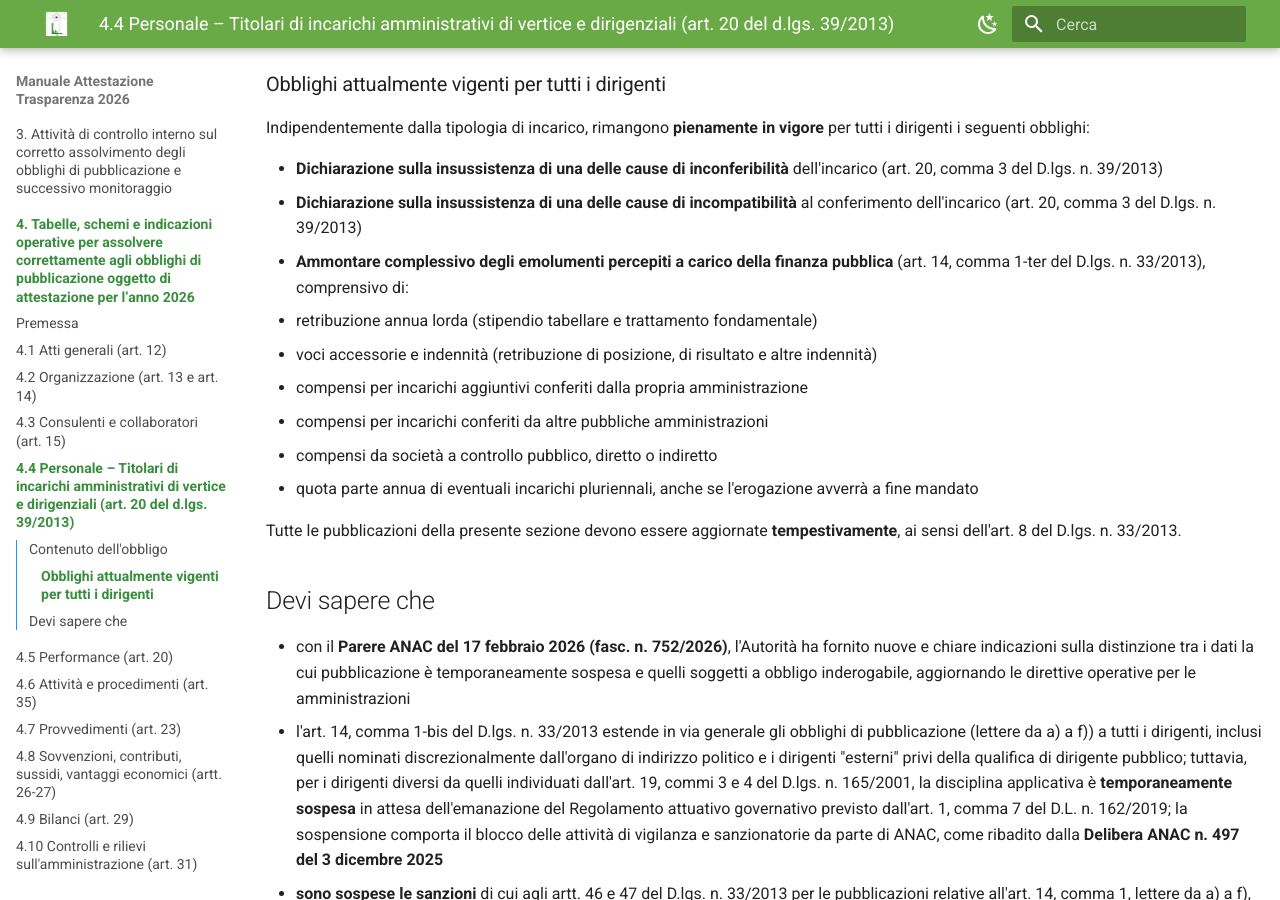
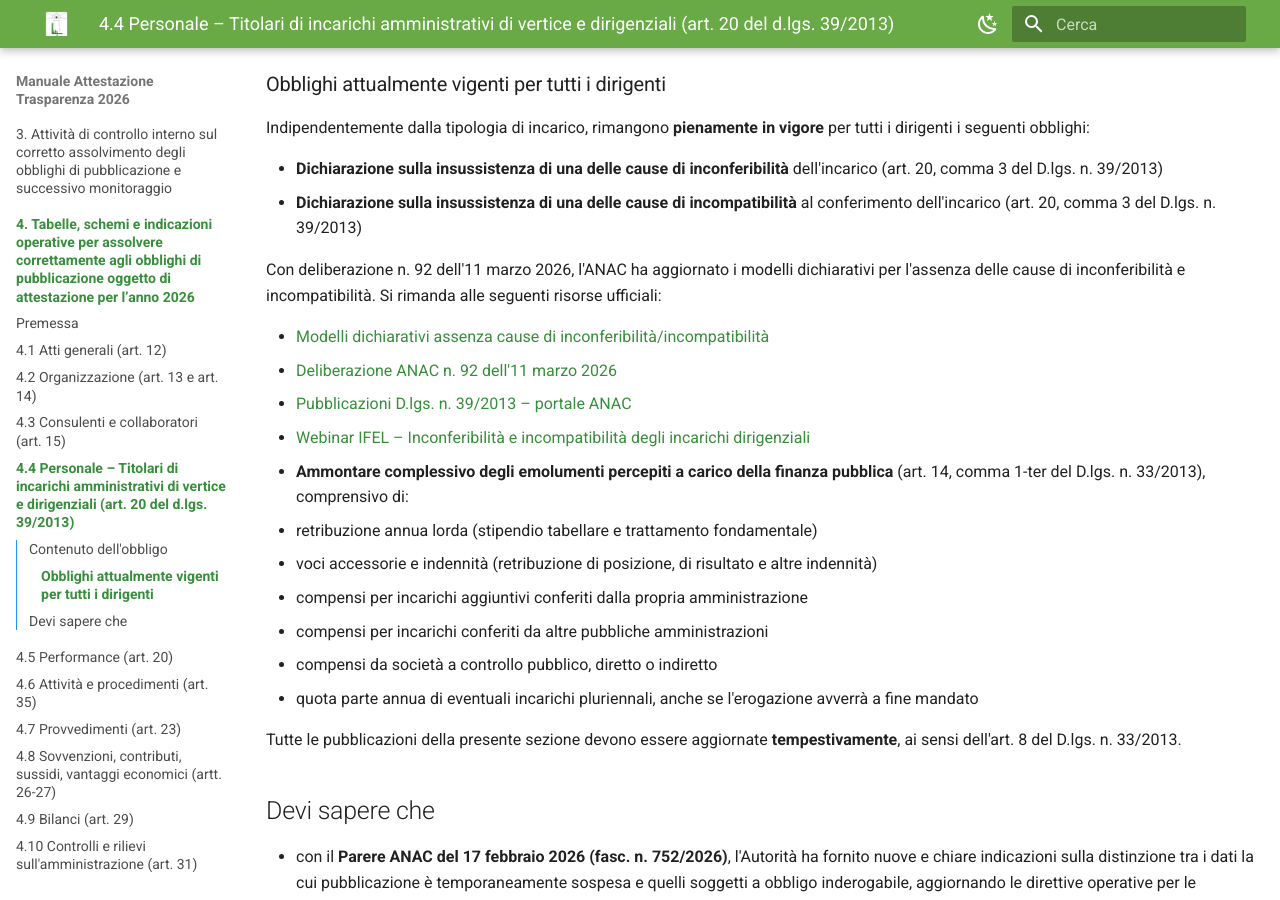
Before and after one commit to Lab4srl/manuale-trasparenza-2026, an MkDocs documentation site: the page built from docs/capitolo-4/4-4-personale-vertice-dirigenziali.md, in a window 1280 px wide and 900 px high, scrolled down 689 px. Built offline with MkDocs 1.6.1 and Material for MkDocs 9.7.7, drawn with Linux system fonts in a browser that asks for light colours.

Commit message:
Aggiornamento manuale

```diff
--- a/docs/capitolo-4/4-4-personale-vertice-dirigenziali.md
+++ b/docs/capitolo-4/4-4-personale-vertice-dirigenziali.md
@@ -20,6 +20,13 @@ Indipendentemente dalla tipologia di incarico, rimangono **pienamente in vigore*
 
 - **Dichiarazione sulla insussistenza di una delle cause di inconferibilità** dell'incarico (art. 20, comma 3 del D.lgs. n. 39/2013)
 - **Dichiarazione sulla insussistenza di una delle cause di incompatibilità** al conferimento dell'incarico (art. 20, comma 3 del D.lgs. n. 39/2013)
+
+Con deliberazione n. 92 dell'11 marzo 2026, l'ANAC ha aggiornato i modelli dichiarativi per l'assenza delle cause di inconferibilità e incompatibilità. Si rimanda alle seguenti risorse ufficiali:
+
+- [Modelli dichiarativi assenza cause di inconferibilità/incompatibilità](https://www.anticorruzione.it/-/news.24.03.26.modelli.dichiaritivi.assenza.cause.inconferibilit%C3%A0/incompatibilit%C3%A0){:target="_blank"}
+- [Deliberazione ANAC n. 92 dell'11 marzo 2026](https://www.anticorruzione.it/-/del.n.92-11.03.2026){:target="_blank"}
+- [Pubblicazioni D.lgs. n. 39/2013 – portale ANAC](https://www.anticorruzione.it/-/pubblicazioni-d.lgs-39/2013){:target="_blank"}
+- [Webinar IFEL – Inconferibilità e incompatibilità degli incarichi dirigenziali](https://youtu.be/bJwzd83dtDo?si=QaHccOL2fwUGDDFV){:target="_blank"}
 - **Ammontare complessivo degli emolumenti percepiti a carico della finanza pubblica** (art. 14, comma 1-ter del D.lgs. n. 33/2013), comprensivo di:
   - retribuzione annua lorda (stipendio tabellare e trattamento fondamentale)
   - voci accessorie e indennità (retribuzione di posizione, di risultato e altre indennità)
```
